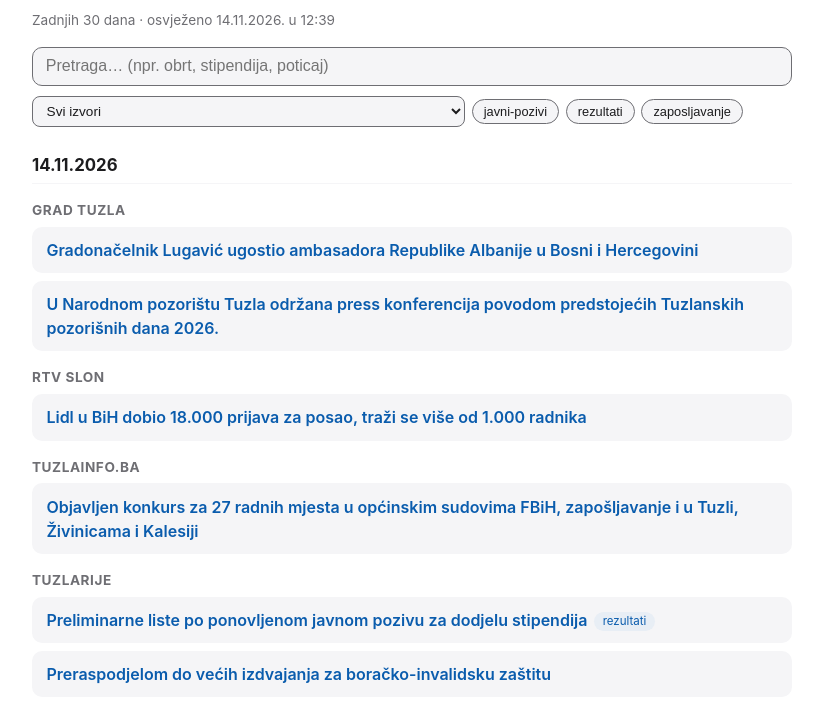
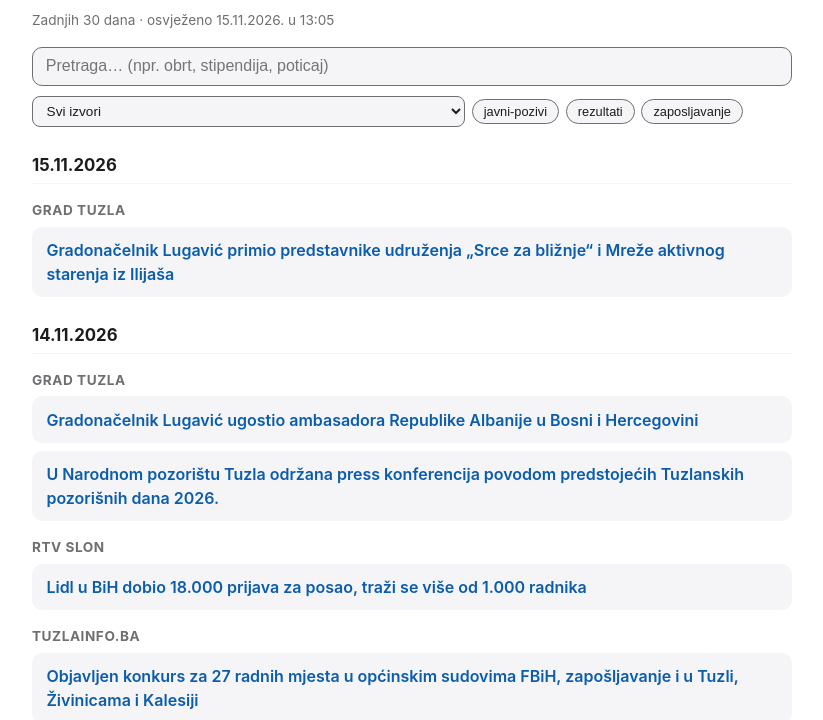
Before and after one commit to edinselimovic/public-grants-call-digest, a plain HTML site: page index.html in a window 1280 px wide. Shown: the part 56-776 px from the top of the page, without its empty margins (228-1051 px from the left). Drawn offline with Linux system fonts and the light colour scheme.

Commit message:
Digest 2026-11-15

```diff
--- a/index.html
+++ b/index.html
@@ -45,7 +45,7 @@ li a.title:hover { text-decoration:underline }
 .empty { color:var(--muted); padding:2rem 0; text-align:center }
 </style></head><body><main>
 <h1>Javni pozivi i konkursi</h1>
-<p class="meta">Zadnjih 30 dana &middot; osvježeno 14.11.2026. u 12:39</p>
+<p class="meta">Zadnjih 30 dana &middot; osvježeno 15.11.2026. u 13:05</p>
 <input id="search" type="search" placeholder="Pretraga… (npr. obrt, stipendija, poticaj)">
 <div class="filters">
 <select id="pub"><option value="">Svi izvori</option><option value="FMKS (kultura i sport)">FMKS (kultura i sport)</option><option value="FMPVS (Federalno min. poljoprivrede, vodoprivrede i šumarstva)">FMPVS (Federalno min. poljoprivrede, vodoprivrede i šumarstva)</option><option value="Grad Tuzla">Grad Tuzla</option><option value="JU Služba za zapošljavanje TK">JU Služba za zapošljavanje TK</option><option value="RTV Slon">RTV Slon</option><option value="TuzlaInfo.ba">TuzlaInfo.ba</option><option value="Tuzlanski.ba">Tuzlanski.ba</option><option value="Tuzlarije">Tuzlarije</option><option value="Vlada Federacije BiH">Vlada Federacije BiH</option><option value="Vlada Tuzlanskog kantona">Vlada Tuzlanskog kantona</option></select>
@@ -53,6 +53,12 @@ li a.title:hover { text-decoration:underline }
 <button class="tchip" data-topic="rezultati">rezultati</button>
 <button class="tchip" data-topic="zaposljavanje">zaposljavanje</button>
 </div>
+<section>
+<h2>15.11.2026</h2>
+<div class="pubgroup"><h3>Grad Tuzla</h3><ul>
+<li data-publisher="Grad Tuzla" data-topics="javni-pozivi"><a class="title" href="https://grad.tuzla.ba/vijesti/gradonacelnik-lugavic-ugostio-predstavnike-udruzenja-srce-za-bliznje-i-mreze-aktivnog-starenja-iz-ilijasa/" target="_blank" rel="noopener">Gradonačelnik Lugavić primio predstavnike udruženja „Srce za bližnje“ i Mreže aktivnog starenja iz Ilijaša</a></li>
+</ul></div>
+</section>
 <section>
 <h2>14.11.2026</h2>
 <div class="pubgroup"><h3>Grad Tuzla</h3><ul>
@@ -384,24 +390,10 @@ li a.title:hover { text-decoration:underline }
 <section>
 <h2>16.10.2026</h2>
 <div class="pubgroup"><h3>Grad Tuzla</h3><ul>
-<li data-publisher="Grad Tuzla" data-topics="javni-pozivi"><a class="title" href="https://grad.tuzla.ba/vijesti/zavrseni-radovi-na-sanaciji-putne-infrastrukture-u-mz-kiseljak/" target="_blank" rel="noopener">Završeni radovi na sanaciji putne infrastrukture u MZ Kiseljak</a></li>
 <li data-publisher="Grad Tuzla" data-topics="javni-pozivi,rezultati"><a class="title" href="https://grad.tuzla.ba/wp-content/uploads/2025/02/Konacna-lista-aplikanata-sredstva-ZiS-16.10.2026.docx" target="_blank" rel="noopener">Konačna lista aplikanata za dodjelu sredstava iz Budžeta Grada Tuzle za 2026.godinu sa pozicije “Tekući transferi neprofitnim organizacijama iz oblasti zaštite i spašavanja na području grada Tuzle”</a><span class="chip">rezultati</span></li>
 </ul></div>
 <div class="pubgroup"><h3>JU Služba za zapošljavanje TK</h3><ul>
-<li data-publisher="JU Služba za zapošljavanje TK" data-topics="javni-pozivi,zaposljavanje"><a class="title" href="https://szztk.ba/javni-poziv-za-ucesce-u-drugom-akceleratorskom-programu/" target="_blank" rel="noopener">Javni poziv za učešće u drugom Akceleratorskom programu</a><span class="chip">zaposljavanje</span></li>
-</ul></div>
-<div class="pubgroup"><h3>RTV Slon</h3><ul>
-<li data-publisher="RTV Slon" data-topics="javni-pozivi"><a class="title" href="https://www.rtvslon.ba/putujete-u-eu-cuvajte-se-prevara-lazne-etias-prijave-vec-kruze-internetom/" target="_blank" rel="noopener">Putujete u EU? Čuvajte se prevara, lažne ETIAS prijave već kruže internetom</a></li>
-</ul></div>
-<div class="pubgroup"><h3>Tuzlarije</h3><ul>
-<li data-publisher="Tuzlarije" data-topics="rezultati"><a class="title" href="http://bhstring.net/tuzlauslikama/tuzlarije/viewnewnews.php?id=130852" target="_blank" rel="noopener">Preliminarna lista učenika koji ispunjavaju uslove</a><span class="chip">rezultati</span></li>
-<li data-publisher="Tuzlarije" data-topics="rezultati"><a class="title" href="http://bhstring.net/tuzlauslikama/tuzlarije/viewnewnews.php?id=130849" target="_blank" rel="noopener">Korigovana konačna rang lista korisnika sredstava</a><span class="chip">rezultati</span></li>
-</ul></div>
-</section>
-<section>
-<h2>15.10.2026</h2>
-<div class="pubgroup"><h3>JU Služba za zapošljavanje TK</h3><ul>
-<li data-publisher="JU Služba za zapošljavanje TK" data-topics="javni-pozivi,rezultati"><a class="title" href="https://szztk.ba/program-sufinansiranja-obavljanja-strucnog-osposobljavanja-bez-zasnivanja-radnog-odnos-boraca-i-clanova-njihovih-porodica-2026-konacne-liste-po-javnom-pozivu-od-13-4-2026-godine/" target="_blank" rel="noopener">Program sufinansiranja obavljanja stručnog osposobljavanja bez zasnivanja radnog odnos boraca i članova njihovih porodica 2026.: Konačne liste po javnom pozivu od 13.4.2026. godine</a><span class="chip">rezultati</span></li>
+<li data-publisher="JU Služba za zapošljavanje TK" data-topics="javni-pozivi,rezultati"><a class="title" href="https://szztk.ba/program-sufinansiranja-obavljanja-strucnog-osposobljavanja-bez-zasnivanja-radnog-odnos-boraca-i-clanova-njihovih-porodica-2026-prijedlog-liste-po-javnom-pozivu-od-13-4-2026-godine-8/" target="_blank" rel="noopener">Program sufinansiranja obavljanja stručnog osposobljavanja bez zasnivanja radnog odnos boraca i članova njihovih porodica 2026.: Prijedlog liste po javnom pozivu od 13.4.2026. godine</a><span class="chip">rezultati</span></li>
 </ul></div>
 </section>
 <section>
```
Also changed, not shown: 1 other file.
